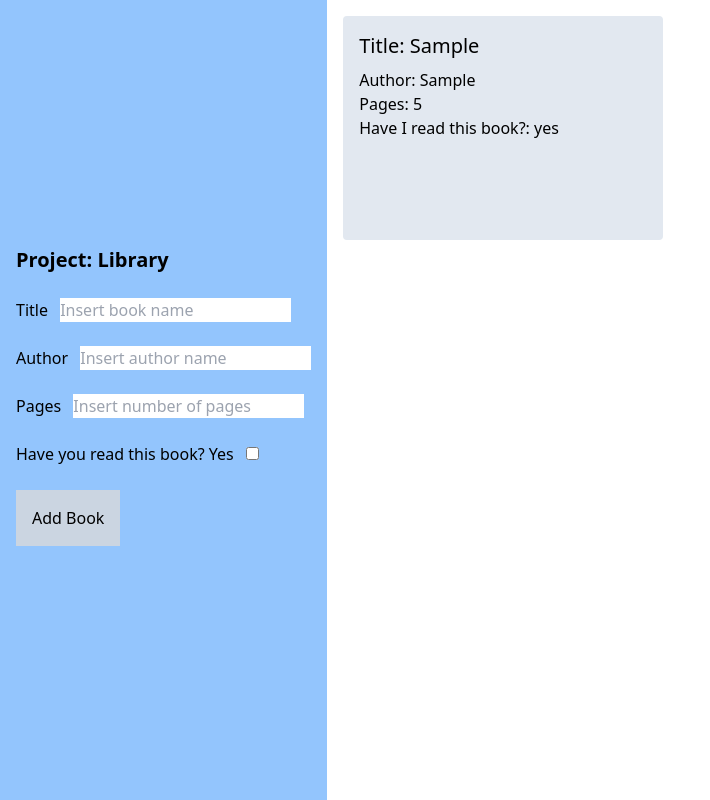
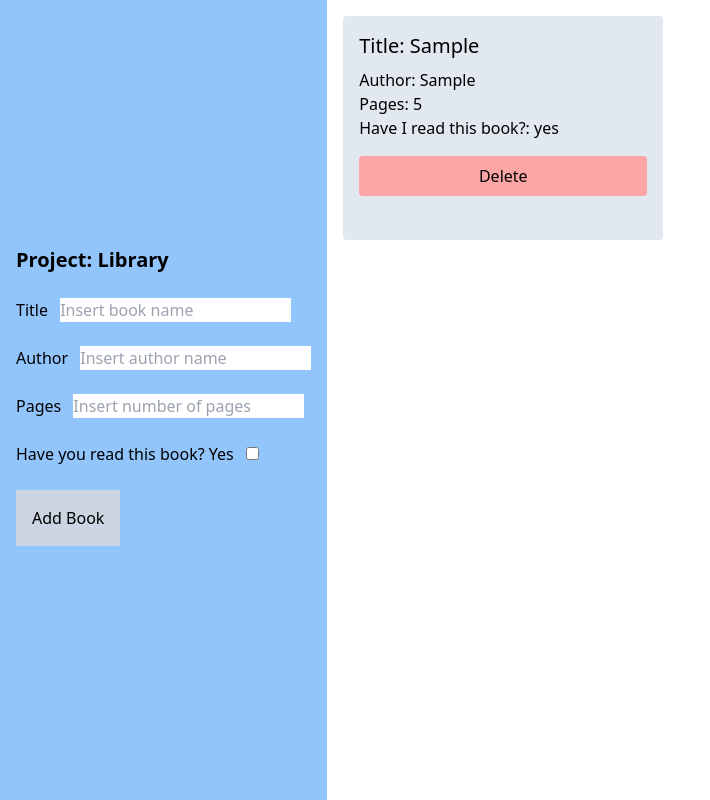
Before and after one commit to Skensy/library, a website: page src/index.html in a window 1280 px wide. Both pictures are taken after typing "Sample", "Sample", "5" into the empty fields and a click on the button "Add Book". Shown: the whole page, without its empty margins (0-710 px from the left). Drawn offline with Linux system fonts and the light colour scheme.

Commit message:
added delete button and edited readme.md

```diff
--- a/src/script.js
+++ b/src/script.js
@@ -33,6 +33,7 @@ btn.addEventListener("click", (event) => {
     let authorDivOne = document.createElement("h2");
     let pagesDivOne = document.createElement("h3");
     let readDivOne = document.createElement("p");
+    let deleteButton = document.createElement("button")
 
     divOne.classList.add("flex", "flex", "flex-col", "w-80", "h-56", "bg-slate-200", "p-4", "rounded");
 
@@ -44,10 +45,19 @@ btn.addEventListener("click", (event) => {
     pagesDivOne.textContent = "Pages: " + bookOne.pages;
     readDivOne.textContent = "Have I read this book?: " + bookOne.read;
 
+    deleteButton.textContent = "Delete"
+    deleteButton.classList.add("p-2", "font-light", "rounded", "bg-red-300" , "mt-4")
+
+    deleteButton.addEventListener("click", () => {
+      booksList.removeChild(divOne);
+    }
+  )
+
     divOne.appendChild(titleDivOne);
     divOne.appendChild(authorDivOne);
     divOne.appendChild(pagesDivOne);
     divOne.appendChild(readDivOne);
+    divOne.appendChild(deleteButton)
     booksList.appendChild(divOne);
 
 
```
Also changed, not shown: readme.md, src/output.css.
